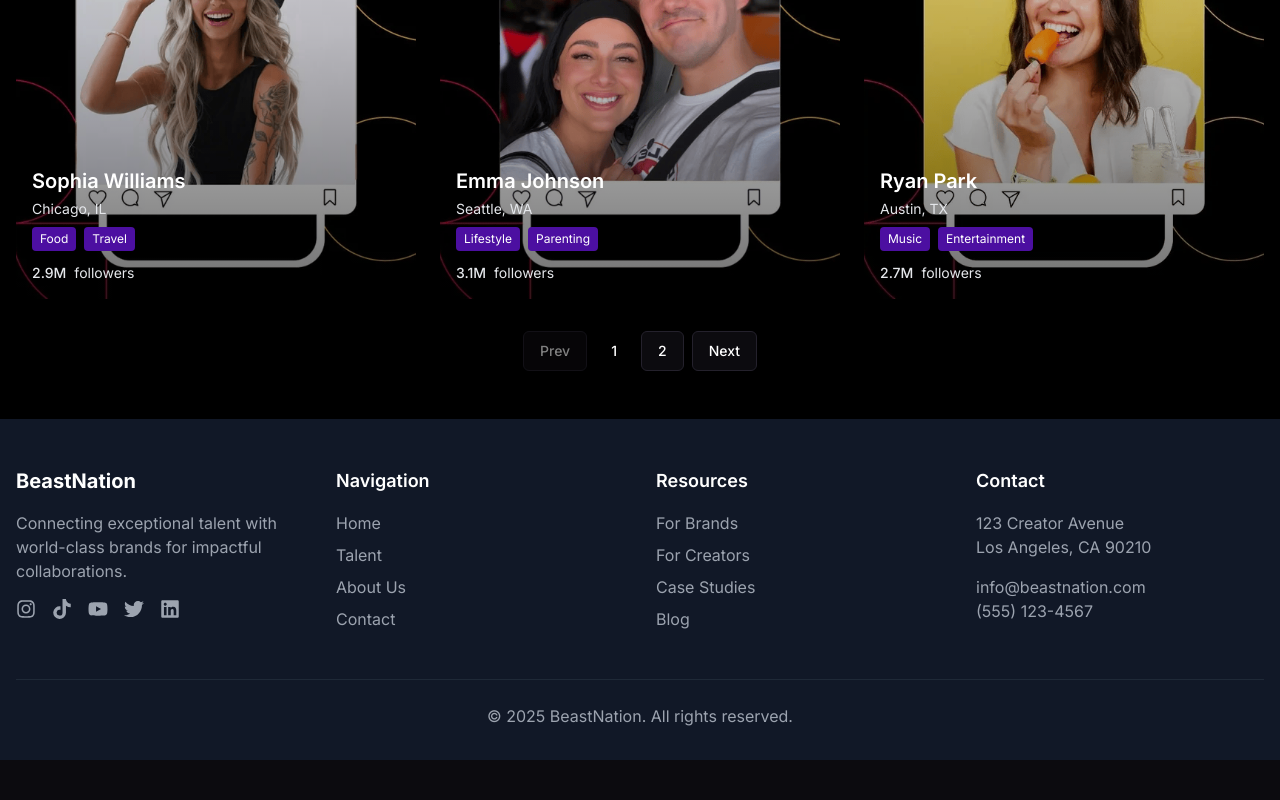
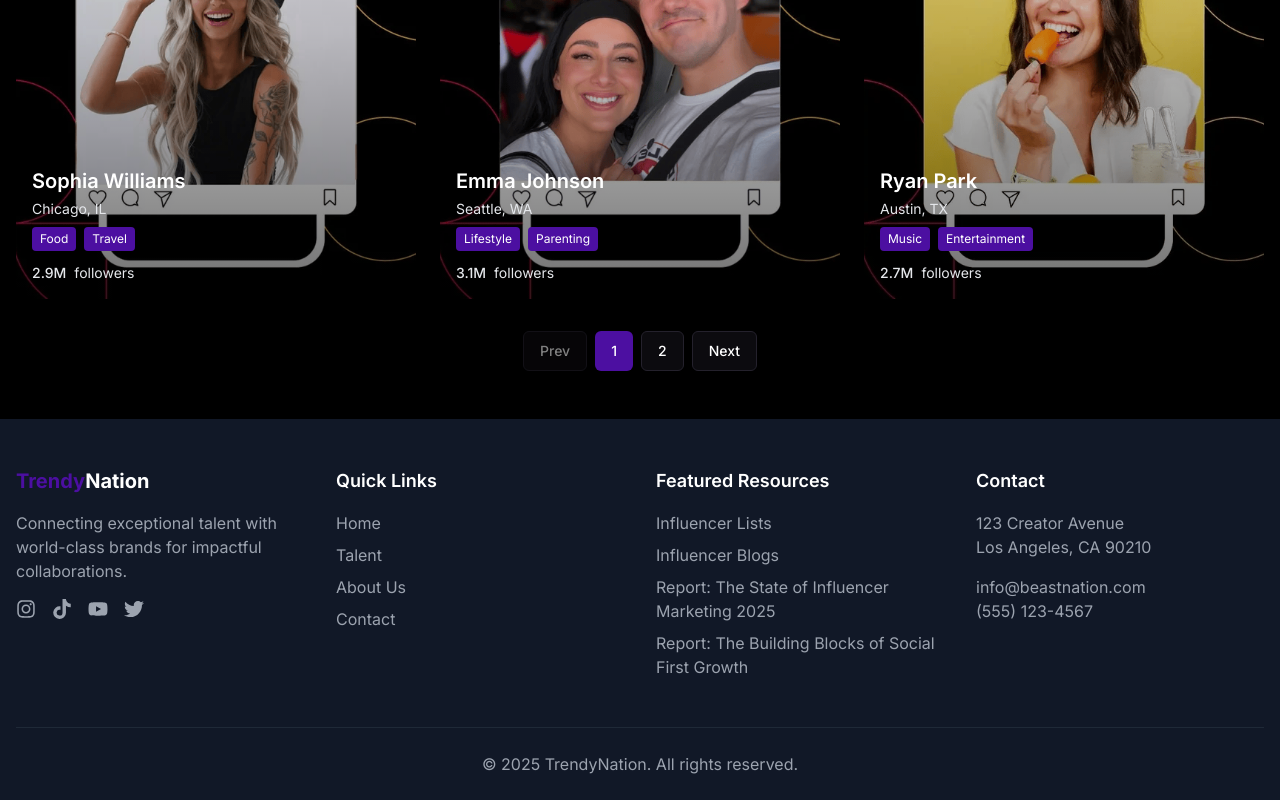
Before and after one commit to shakerscode/BeastNation, a React (Vite) app: page /talent in a window 1280 px wide. Shown: the part 1272-2072 px from the top of the page. Before the commit the page ends 2032 px from the top, so only its background shows below. Built offline with nearby package versions, Linux system fonts and the light colour scheme.

Commit message:
refactore(footer): available links are added

```diff
--- a/index.html
+++ b/index.html
@@ -3,7 +3,7 @@
   <head>
     <meta charset="UTF-8" />
     <meta name="viewport" content="width=device-width, initial-scale=1.0" />
-    <title>BeastNation | Premier Talent Network</title>
+    <title>TrendyNation | Premier Talent Network</title>
     <meta
       name="description"
       content="Discover the world's top talents at BeastNation - the premier platform connecting brands with exceptional influencers, creators, and stars."
--- a/src/components/layout/Footer.tsx
+++ b/src/components/layout/Footer.tsx
@@ -1,21 +1,16 @@
-import {
-  FaInstagram,
-  FaLinkedin,
-  FaTiktok,
-  FaTwitter,
-  FaYoutube,
-} from "react-icons/fa";
+import { featuredResources, quickLinks } from "@/constans/navLinks";
+import { FaInstagram, FaTiktok, FaTwitter, FaYoutube } from "react-icons/fa";
 import { Link } from "react-router";
 
 export const Footer = () => {
   return (
-    <footer className="bg-gray-100 dark:bg-gray-900 pt-12 pb-8">
+    <footer className="bg-gray-100 dark:bg-gray-900 pt-12 pb-6">
       <div className="container mx-auto px-4">
         <div className="grid grid-cols-1 md:grid-cols-2 lg:grid-cols-4 gap-8">
           <div>
             <Link to="/" className="inline-block mb-4">
-              <span className="text-xl font-bold text-beast-700 dark:text-beast-400">
-                Beast<span className="text-black dark:text-white">Nation</span>
+              <span className="text-xl font-bold text-beast-purple-dark dark:text-beast-400">
+                Trendy<span className="text-black dark:text-white">Nation</span>
               </span>
             </Link>
             <p className="text-gray-600 dark:text-gray-400 mb-4">
@@ -23,112 +18,62 @@ export const Footer = () => {
               impactful collaborations.
             </p>
             <div className="flex gap-4">
-              <a
-                href="#"
-                className="text-gray-600 dark:text-gray-400 hover:text-beast-700 dark:hover:text-beast-400"
+              <Link
+                to={"#"}
+                className="text-gray-600 dark:text-gray-400 hover:text-beast-purple-dark dark:hover:text-beast-400"
               >
                 <FaInstagram size={20} />
-              </a>
-              <a
-                href="#"
-                className="text-gray-600 dark:text-gray-400 hover:text-beast-700 dark:hover:text-beast-400"
+              </Link>
+              <Link
+                to={"#"}
+                className="text-gray-600 dark:text-gray-400 hover:text-beast-purple-dark dark:hover:text-beast-400"
               >
                 <FaTiktok size={20} />
-              </a>
-              <a
-                href="#"
-                className="text-gray-600 dark:text-gray-400 hover:text-beast-700 dark:hover:text-beast-400"
+              </Link>
+              <Link
+                to={"#"}
+                className="text-gray-600 dark:text-gray-400 hover:text-beast-purple-dark dark:hover:text-beast-400"
               >
                 <FaYoutube size={20} />
-              </a>
-              <a
-                href="#"
-                className="text-gray-600 dark:text-gray-400 hover:text-beast-700 dark:hover:text-beast-400"
+              </Link>
+              <Link
+                to={"#"}
+                className="text-gray-600 dark:text-gray-400 hover:text-beast-purple-dark dark:hover:text-beast-400"
               >
                 <FaTwitter size={20} />
-              </a>
-              <a
-                href="#"
-                className="text-gray-600 dark:text-gray-400 hover:text-beast-700 dark:hover:text-beast-400"
-              >
-                <FaLinkedin size={20} />
-              </a>
+              </Link>
             </div>
           </div>
 
           <div>
-            <h3 className="text-lg font-semibold mb-4">Navigation</h3>
+            <h3 className="text-lg font-semibold mb-4">Quick Links</h3>
             <ul className="space-y-2">
-              <li>
+              {quickLinks.map((nav) => (
+                <li key={nav.name}>
                   <Link
-                  to="/"
-                  className="text-gray-600 dark:text-gray-400 hover:text-beast-700 dark:hover:text-beast-400"
+                    to={nav.path}
+                    className="text-gray-600 hover:underline dark:text-gray-400 hover:text-beast-purple-dark dark:hover:text-beast-400"
                   >
-                  Home
+                    {nav.name}
                   </Link>
                 </li>
-              <li>
-                <Link
-                  to="/talent"
-                  className="text-gray-600 dark:text-gray-400 hover:text-beast-700 dark:hover:text-beast-400"
-                >
-                  Talent
-                </Link>
-              </li>
-              <li>
-                <Link
-                  to="/about"
-                  className="text-gray-600 dark:text-gray-400 hover:text-beast-700 dark:hover:text-beast-400"
-                >
-                  About Us
-                </Link>
-              </li>
-              <li>
-                <Link
-                  to="/contact"
-                  className="text-gray-600 dark:text-gray-400 hover:text-beast-700 dark:hover:text-beast-400"
-                >
-                  Contact
-                </Link>
-              </li>
+              ))}
             </ul>
           </div>
 
           <div>
-            <h3 className="text-lg font-semibold mb-4">Resources</h3>
+            <h3 className="text-lg font-semibold mb-4">Featured Resources</h3>
             <ul className="space-y-2">
-              <li>
-                <a
-                  href="#"
-                  className="text-gray-600 dark:text-gray-400 hover:text-beast-700 dark:hover:text-beast-400"
+              {featuredResources.map((nav) => (
+                <li key={nav.name}>
+                  <Link
+                    to={nav.path}
+                    className="text-gray-600 dark:text-gray-400 hover:underline hover:text-beast-purple-dark dark:hover:text-beast-400"
                   >
-                  For Brands
-                </a>
+                    {nav.name}
+                  </Link>
                 </li>
-              <li>
-                <a
-                  href="#"
-                  className="text-gray-600 dark:text-gray-400 hover:text-beast-700 dark:hover:text-beast-400"
-                >
-                  For Creators
-                </a>
-              </li>
-              <li>
-                <a
-                  href="#"
-                  className="text-gray-600 dark:text-gray-400 hover:text-beast-700 dark:hover:text-beast-400"
-                >
-                  Case Studies
-                </a>
-              </li>
-              <li>
-                <a
-                  href="#"
-                  className="text-gray-600 dark:text-gray-400 hover:text-beast-700 dark:hover:text-beast-400"
-                >
-                  Blog
-                </a>
-              </li>
+              ))}
             </ul>
           </div>
 
@@ -145,7 +90,7 @@ export const Footer = () => {
 
         <div className="mt-12 pt-6 border-t border-gray-200 dark:border-gray-800">
           <p className="text-center text-gray-600 dark:text-gray-400">
-            &copy; {new Date().getFullYear()} BeastNation. All rights reserved.
+            &copy; {new Date().getFullYear()} TrendyNation. All rights reserved.
           </p>
         </div>
       </div>
--- a/src/components/talent/TalentGrid.tsx
+++ b/src/components/talent/TalentGrid.tsx
@@ -62,7 +62,7 @@ export const TalentGrid = () => {
               variant={currentPage === index + 1 ? "default" : "outline"}
               className={
                 currentPage === index + 1
-                  ? "bg-beast-600 hover:bg-beast-700"
+                  ? "bg-beast-purple-dark hover:bg-beast-accent"
                   : "border"
               }
               onClick={() => setCurrentPage(index + 1)}
--- /dev/null
+++ b/src/constans/navLinks.ts
@@ -0,0 +1,37 @@
+export const featuredResources = [
+  {
+    name: "Influencer Lists",
+    path: "/influencer-lists",
+  },
+  {
+    name: "Influencer Blogs",
+    path: "/influencer-blogs",
+  },
+  {
+    name: "Report: The State of Influencer Marketing 2025",
+    path: "/influencer-marketing-trends-report",
+  },
+  {
+    name: " Report: The Building Blocks of Social First Growth",
+    path: "/community-white-paper",
+  },
+];
+
+export const quickLinks = [
+  {
+    name: "Home",
+    path: "/",
+  },
+  {
+    name: "Talent",
+    path: "/talent",
+  },
+  {
+    name: "About Us",
+    path: "/about",
+  },
+  {
+    name: "Contact",
+    path: "/contact",
+  },
+];
```
Also changed, not shown: src/pages/InfluencerMarketingTrendsReport.tsx (added), 1 other file (tests, documents, lock files or other folders). Lines whose indentation alone changed are shown as unchanged.
